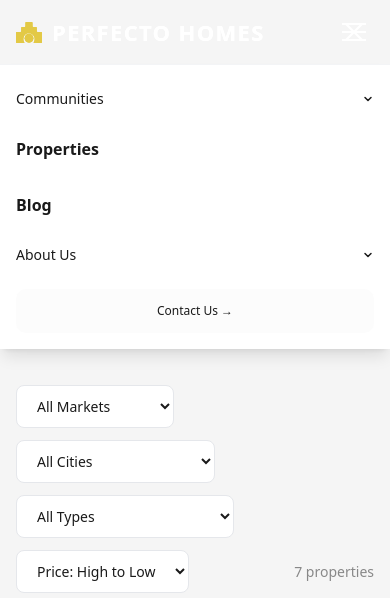
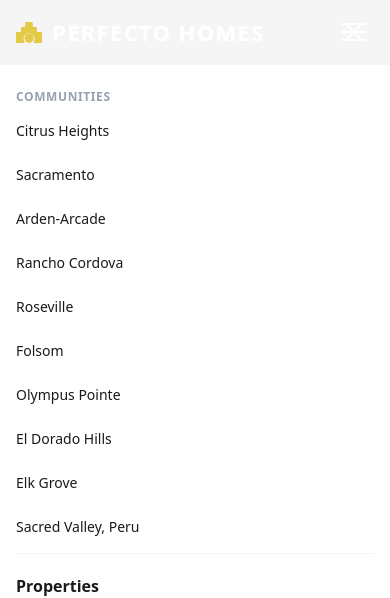
Before and after one commit to jamil-theready/perfecto-homes-website, a Next.js app: page /listings in a window 390 px wide. Both pictures are taken after a click on the button 354 px from the left and 32 px from the top of the page. Shown: the top 598 px of the page. Built offline with nearby package versions, Linux system fonts and the light colour scheme.

Commit message:
Mobile nav: show communities directly, no dropdown
Communities now listed flat in mobile menu instead of inside a collapsible dropdown.
Easier to tap, faster to scan, no extra interaction needed.

Co-Authored-By: Claude Opus 4.6 (1M context) <noreply@anthropic.com>

```diff
--- a/src/components/Header.tsx
+++ b/src/components/Header.tsx
@@ -230,24 +230,21 @@ export default function Header() {
         {mobileOpen && (
           <div className="lg:hidden bg-white border-t border-gray-100 shadow-lg">
             <div className="px-4 py-4 space-y-2">
-              <MobileDropdown title="Communities">
-                <Link href="/communities/communities" className="block py-2 pl-4 text-sm font-medium text-dark hover:text-gold" onClick={() => setMobileOpen(false)}>
-                  Sacramento Area
-                </Link>
+              <p className="text-xs font-semibold text-gray-400 uppercase tracking-wider pt-2">Communities</p>
               {COMMUNITIES.map((c) => (
                 <Link
                   key={c.slug}
                   href={`/communities/${c.slug}`}
-                    className="block py-2 pl-6 text-sm text-gray-600 hover:text-gold"
+                  className="block py-2 text-sm text-dark hover:text-gold"
                   onClick={() => setMobileOpen(false)}
                 >
                   {c.name}
                 </Link>
               ))}
-                <Link href="/#peru" className="block py-2 pl-4 text-sm font-medium text-dark hover:text-gold mt-1" onClick={() => setMobileOpen(false)}>
+              <Link href="/#peru" className="block py-2 text-sm font-medium text-dark hover:text-gold" onClick={() => setMobileOpen(false)}>
                 Sacred Valley, Peru
               </Link>
-              </MobileDropdown>
+              <div className="border-t border-gray-100 my-2" />
 
               <Link href="/listings" className="block py-3 text-base font-semibold text-dark hover:text-gold" onClick={() => setMobileOpen(false)}>Properties</Link>
 
```
Also changed, not shown: 1 other file (tests, documents, lock files or other folders). Lines whose indentation alone changed are shown as unchanged.
